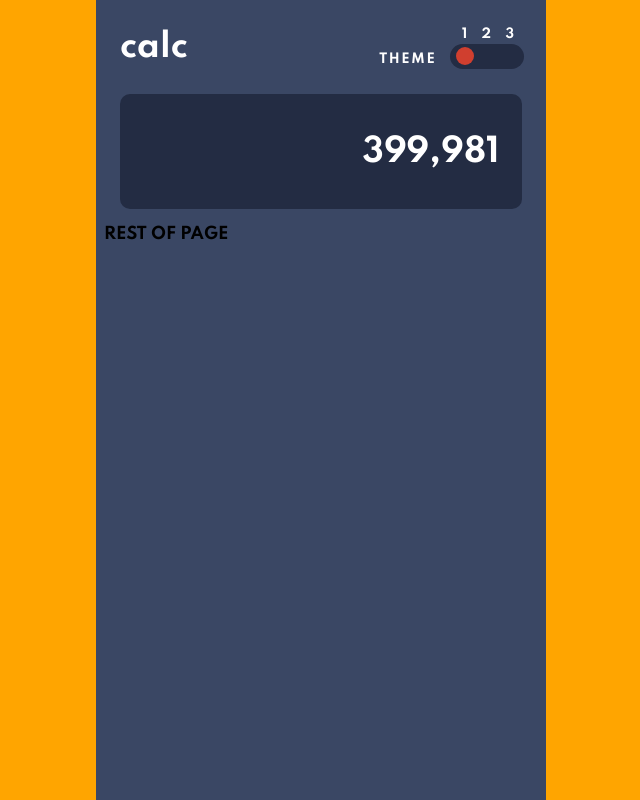
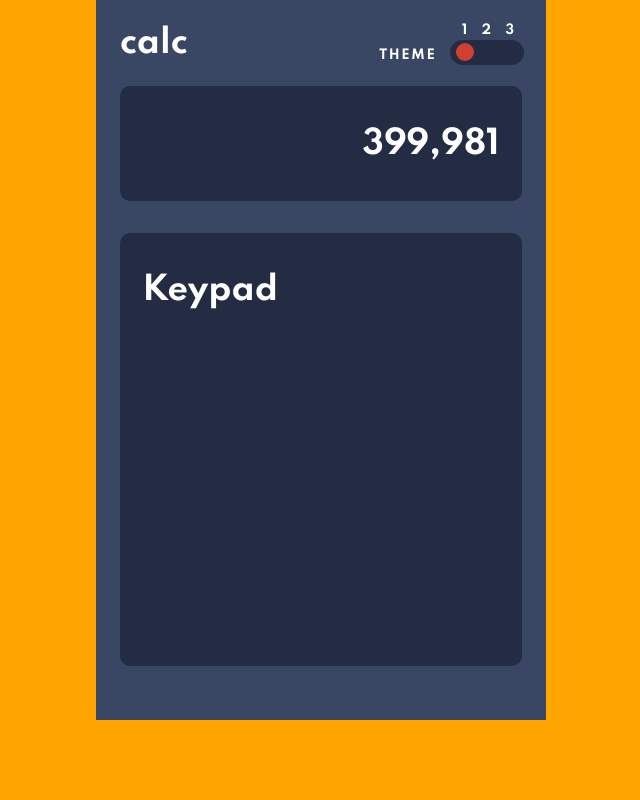
Before and after one commit to SJ47/calculator-3-theme-switcher-sc, a React (Vite) app: page / in a window 1280 px wide. Shown: the whole page, without its empty margins (319-959 px from the left). Built offline with nearby package versions, Linux system fonts and the light colour scheme.

Commit message:
keypad container outline in place

```diff
--- /dev/null
+++ b/src/components/keypad/Keypad.jsx
@@ -0,0 +1,8 @@
+import React from "react";
+import { StyledKeypadContainer } from "./Keypad.styled";
+
+const Keypad = () => {
+    return <StyledKeypadContainer>Keypad</StyledKeypadContainer>;
+};
+
+export default Keypad;
--- /dev/null
+++ b/src/components/keypad/Keypad.styled.js
@@ -0,0 +1,12 @@
+import styled from "styled-components";
+
+export const StyledKeypadContainer = styled.div`
+    background: ${(props) => props.theme.colors.bgToggle};
+    color: ${(props => props.theme.colors.text1)};
+    border-radius: var(--radius-corner-small);
+    /* text-align: right; */
+    font-size: var(--fs-numbers);
+    padding: 1.2em 0.7em;
+    margin: .5em .5em;
+    height: 100%;
+`;
--- a/src/containers/CalculatorContainer.jsx
+++ b/src/containers/CalculatorContainer.jsx
@@ -1,6 +1,7 @@
 import React, { useState } from "react";
 import { ThemeProvider } from "styled-components";
 import Header from "../components/header/Header";
+import Keypad from "../components/keypad/Keypad";
 import Result from "../components/result/Result";
 import { StyledContainer } from "./CalculatorContainer.styled";
 import { darkTheme, lightTheme, purpleTheme } from "./MyThemes";
@@ -23,7 +24,7 @@ const CalculatorContainer = () => {
             <StyledContainer>
                 <Header handleThemeSwitch={handleThemeSwitch} />
                 <Result />
-                <div>REST OF PAGE</div>
+                <Keypad />
             </StyledContainer>
         </ThemeProvider>
     );
--- a/src/containers/CalculatorContainer.styled.js
+++ b/src/containers/CalculatorContainer.styled.js
@@ -2,7 +2,7 @@ import styled from "styled-components";
 
 export const StyledContainer = styled.div`
     background: ${(props => props.theme.colors.bgMain)};
-    height: 100vh;
+    height: 90vh;
     display: grid;
     grid-template-columns: 1fr;
     grid-template-rows: .1fr .1fr .8fr;
```
